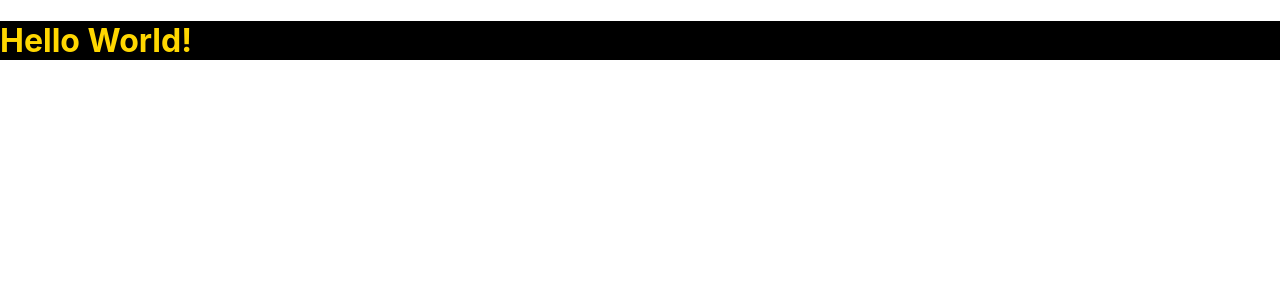
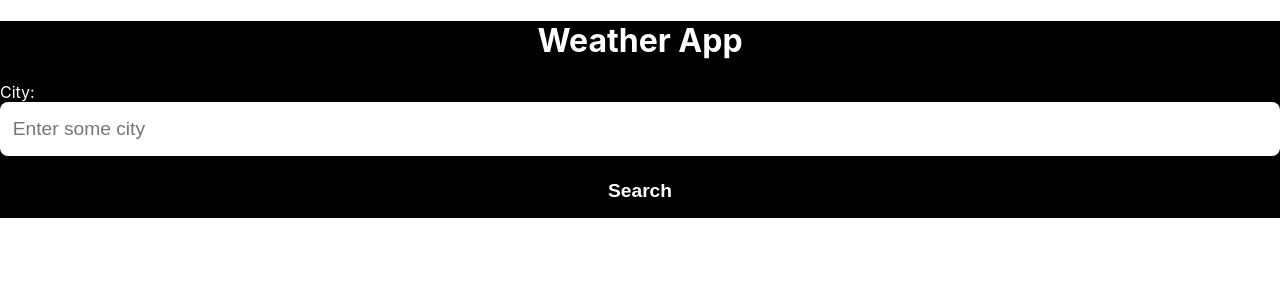
Before and after one commit to alxmcr/weather-app, a React (Create React App) app: page / in a window 1280 px wide. Shown: the top 300 px of the page. Built offline with nearby package versions, Linux system fonts and the light colour scheme.

Commit message:
Working with the Home's page

```diff
--- a/src/pages/HomePage/HomePage.js
+++ b/src/pages/HomePage/HomePage.js
@@ -1,9 +1,51 @@
+import ForecastByDaySection from "components/sections/ForecastByDaySection/ForecastByDaySection";
+import NextDaysSection from "components/sections/NextDaysSection/NextDaysSection";
+import TodaySection from "components/sections/TodaySection/TodaySection";
+import { useState } from "react";
 import styles from './HomePage.module.css'
 
 export const HomePage = () => {
+    const [searching, setSearching] = useState(false);
+    const [nameCity, setNameCity] = useState("");
+
+    const handleNameCity = (e) => setNameCity(e.target.value);
+    const handleSearch = (e) => {
+        e.preventDefault();
+        setSearching(true)
+    }
+
     return (
         <>
-            <h1 className={styles.Title}>Hello World!</h1>
+            <h1 className={styles.HomeTitle}>Weather App</h1>
+            <form onSubmit={handleSearch} className={styles.Form}>
+                <div className={styles.FormInputGroup}>
+                    <label htmlFor="nameCity"
+                        className={styles.FormLabel}>City:</label>
+                    <input type="search"
+                        id="nameCity"
+                        name="nameCity"
+                        className={styles.FormInputSearch}
+                        value={nameCity}
+                        onChange={handleNameCity}
+                        placeholder="Enter some city"
+                        required
+                        autoComplete="off" />
+                </div>
+                <button type="submit"
+                    className={styles.FormButtonSearch}>Search</button>
+            </form>
+            {
+                searching && (
+                    <>
+                        <TodaySection
+                            nameCity={nameCity}
+                            setNameCity={setNameCity}
+                        />
+                        <ForecastByDaySection nameCity={nameCity} />
+                        <NextDaysSection nameCity={nameCity} />
+                    </>
+                )
+            }
         </>
     )
 }
--- a/src/pages/HomePage/HomePage.module.css
+++ b/src/pages/HomePage/HomePage.module.css
@@ -1,3 +1,39 @@
-.Title {
-    color: gold;
+.HomeTitle {
+  text-align: center;
 }
+
+.Form {
+  display: flex;
+  flex-direction: column;
+  gap: 0.5rem;
+  width: 100%;
+}
+
+.FormButtonSearch {
+  appearance: none;
+  background-color: black;
+  color: white;
+  display: block;
+  font-weight: 700;
+}
+
+.FormButtonSearch:hover {
+  background-color: var(--brand-secondary);
+  color: white;
+  transform: scale(1.03);
+  transition: transform 1.2s;
+}
+
+.FormButtonSearch,
+.FormInputSearch {
+  border: none;
+  border-radius: 0.5rem;
+  font-size: 1.2rem;
+  outline: none;
+  padding: 1rem 0.8rem;
+  width: 100%;
+}
+
+.FormLabel {
+  display: block;
+}
```
